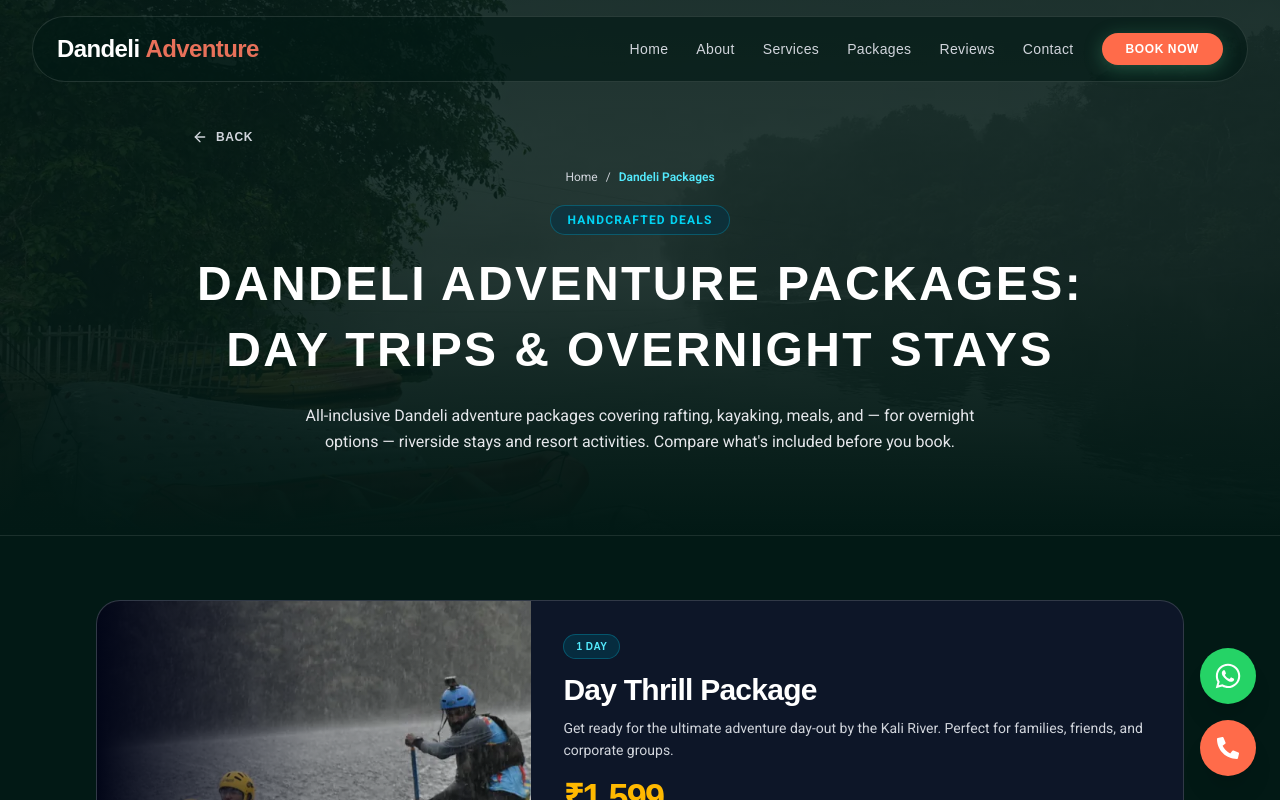
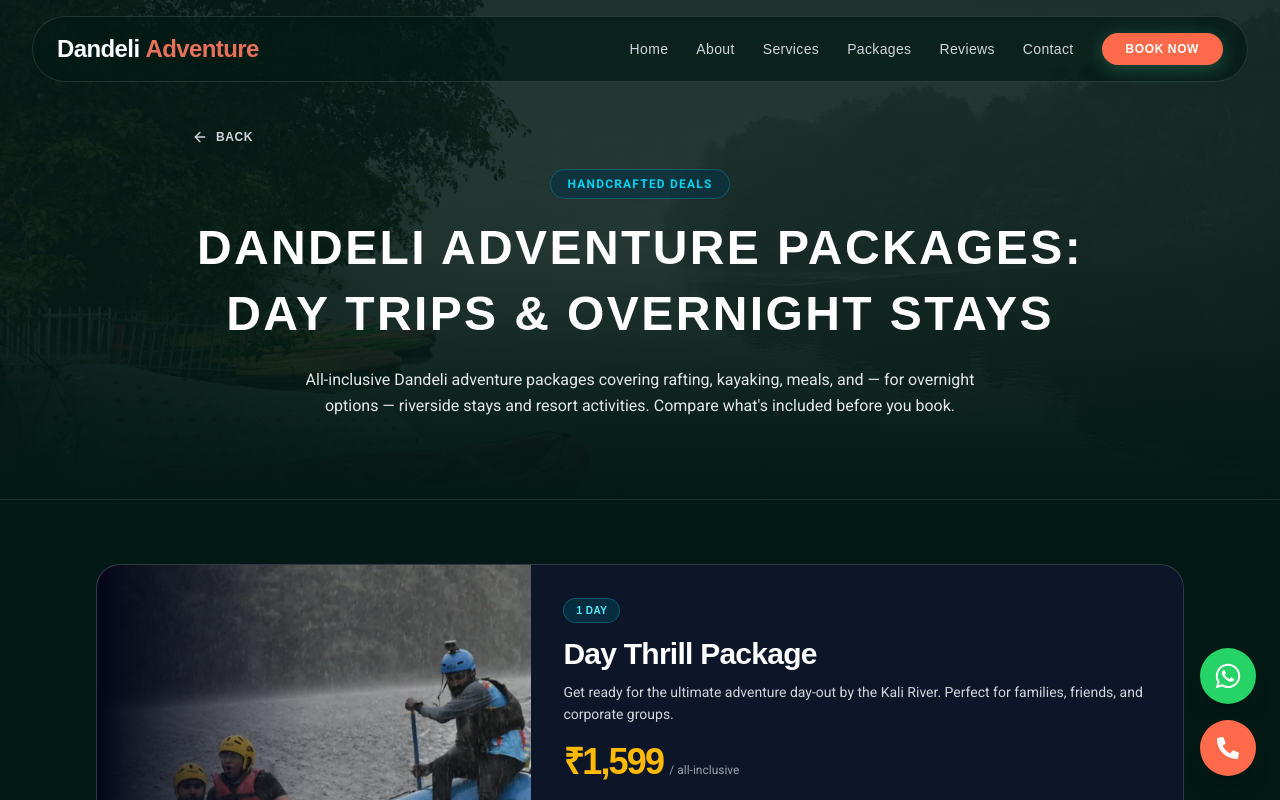
Before and after one commit to Abs449/Dandeli, a React (Vite) app in the folder client/: page /dandeli-packages in a window 1280 px wide. Shown: the top 800 px of the page. Built offline with nearby package versions, Linux system fonts and the light colour scheme; a web font is replaced by a local one.

Commit message:
Fixed ui bug

```diff
--- a/client/src/components/landing/Breadcrumbs.jsx
+++ b/client/src/components/landing/Breadcrumbs.jsx
@@ -1,9 +1,11 @@
-import { Link } from "react-router-dom";
 import { SITE_URL } from "../../lib/seo";
 
-// Visible breadcrumb trail + a matching BreadcrumbList schema so Google can
-// show the trail in search results and understand the page's place in the
-// site hierarchy.
+// No visible UI — just the BreadcrumbList schema, which is what actually
+// matters for SEO (eligibility for a breadcrumb trail in Google search
+// results, and a hierarchy signal for crawlers). The visible "Home / X"
+// text row was dropped as a design call; removing it has no SEO effect
+// since this schema doesn't depend on it. Page-to-page navigation is still
+// covered by the Back button and the main Navbar.
 const Breadcrumbs = ({ current }) => {
   const schema = {
     "@context": "https://schema.org",
@@ -23,24 +25,7 @@ const Breadcrumbs = ({ current }) => {
     ],
   };
 
-  return (
-    <>
-      <nav aria-label="Breadcrumb" className="mb-5 text-xs font-body">
-        <ol className="flex items-center justify-center gap-2 flex-wrap text-gray-300">
-          <li>
-            <Link to="/" className="hover:text-cyan-300 transition-colors">
-              Home
-            </Link>
-          </li>
-          <li aria-hidden="true">/</li>
-          <li aria-current="page" className="text-cyan-300 font-semibold">
-            {current}
-          </li>
-        </ol>
-      </nav>
-      <script type="application/ld+json">{JSON.stringify(schema)}</script>
-    </>
-  );
+  return <script type="application/ld+json">{JSON.stringify(schema)}</script>;
 };
 
 export default Breadcrumbs;
--- a/client/src/components/landing/LandingHero.jsx
+++ b/client/src/components/landing/LandingHero.jsx
@@ -1,3 +1,4 @@
+import { useEffect } from "react";
 import { useNavigate } from "react-router-dom";
 import { ArrowLeft } from "lucide-react";
 import Breadcrumbs from "./Breadcrumbs";
@@ -7,6 +8,18 @@ import Breadcrumbs from "./Breadcrumbs";
 // identically during build-time prerendering and on the client.
 const LandingHero = ({ eyebrow, current, children, intro, bgImage }) => {
   const navigate = useNavigate();
+
+  // React Router's client-side navigation doesn't reset scroll position
+  // like a real page load does — clicking a link to one of these pages
+  // from further down another page (e.g. the footer) would otherwise land
+  // here still scrolled to roughly the same spot, not at the top. `behavior:
+  // "instant"` is required (not the default) because <html> has
+  // `scroll-behavior: smooth` globally — without it this would animate up
+  // from wherever the previous page was scrolled, which is still visibly
+  // "somewhere in between" for a moment.
+  useEffect(() => {
+    window.scrollTo({ top: 0, left: 0, behavior: "instant" });
+  }, []);
 
   const handleBack = () => {
     if (window.history.length > 1) {
```
